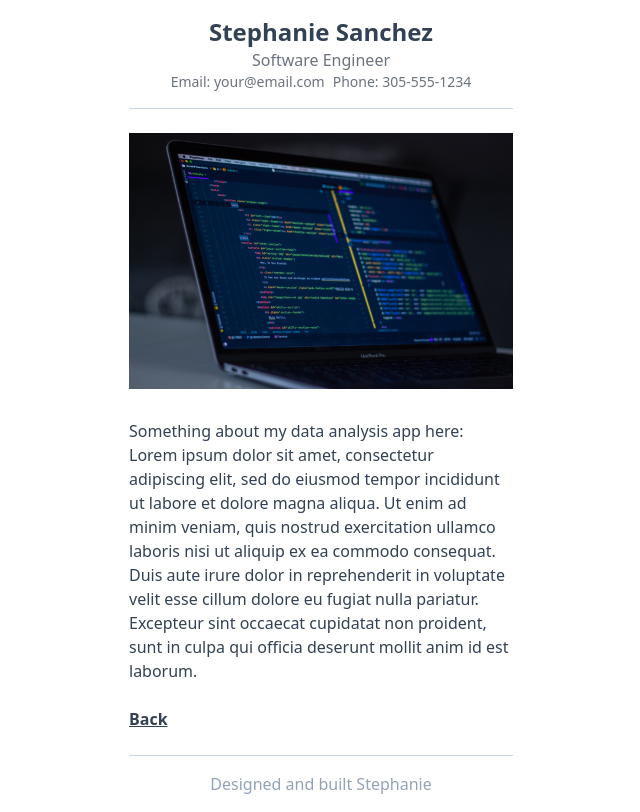
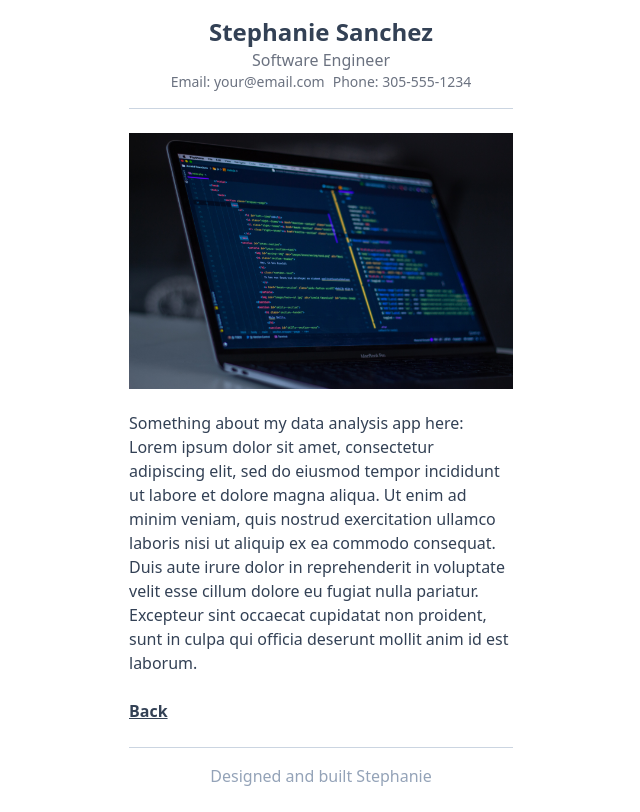
Before and after one commit to StephanieKSanchez/simple-portfolio-site, a Next.js app: page /data-analysis in a window 1280 px wide. Shown: the whole page, without its empty margins (319-959 px from the left). Built offline with nearby package versions, Linux system fonts and the light colour scheme.

Commit message:
adjusted margin a little

```diff
--- a/pages/data-analysis.tsx
+++ b/pages/data-analysis.tsx
@@ -11,7 +11,7 @@ const DataAnalysis: NextPage = () => {
   return (
     <div>
       <Image src={projectImage} />
-      <div className="mt-6">
+      <div className="mt-4">
         Something about my data analysis app here: Lorem ipsum dolor sit amet,
         consectetur adipiscing elit, sed do eiusmod tempor incididunt ut labore
         et dolore magna aliqua. Ut enim ad minim veniam, quis nostrud
```
